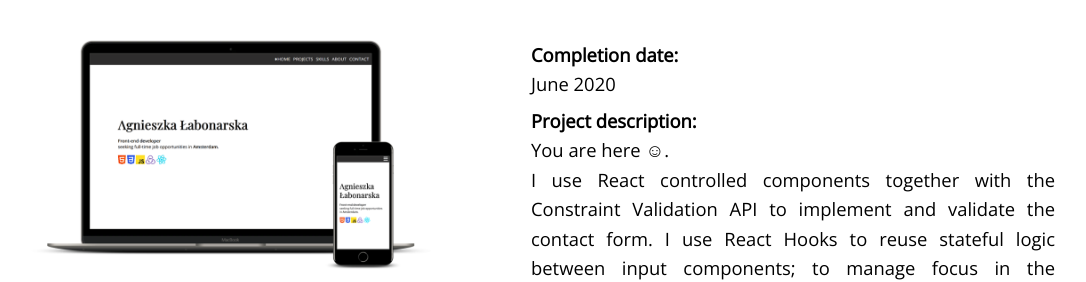
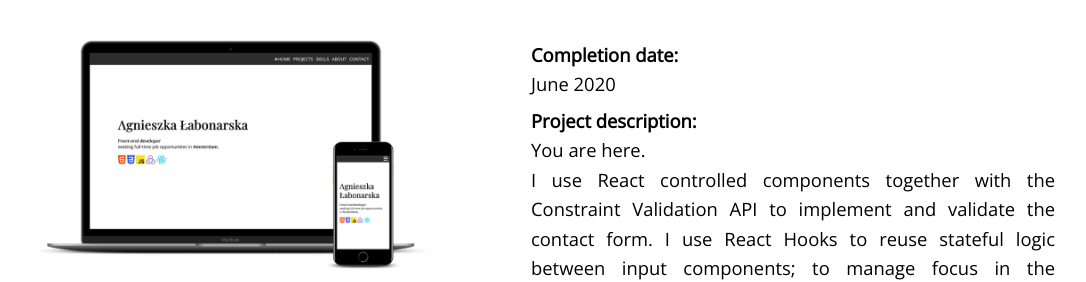
Before and after one commit to aga87/my-portfolio, a React (Create React App) app: page / in a window 1280 px wide. Shown: the part 2760-3042 px from the top of the page, without its empty margins (97-1183 px from the left). Built offline with nearby package versions, Linux system fonts and the light colour scheme.

Commit message:
final version

```diff
--- a/public/index.html
+++ b/public/index.html
@@ -6,15 +6,16 @@
 
     <!-- Responsive -->
     <meta name="viewport" content="width=device-width, initial-scale=1" />
-    <!-- <meta http-equiv="X-UA-Compatible" content="ie=edge" /> -->
 
-    <!-- todo: SEO, authors, descr, tags pl letter -->
+    <!-- SEO -->
     <meta name="author" content="Agnieszka Labonarska" />
-
-    <!-- fixme: text -->
     <meta
       name="description"
       content="Portfolio of Agnieszka Labonarska - extremely motivated, self-taught front-end developer looking for a Junior Developer position in the Amsterdam area. Particularly enjoying working with React and Redux."
+    />
+    <meta
+      name="keywords"
+      content="labonarska, łabonarska, front-end developer, portfolio, web developer, react"
     />
 
     <link rel="apple-touch-icon" href="%PUBLIC_URL%/logo192.png" />
@@ -28,7 +29,6 @@
       href="https://fonts.googleapis.com/css?family=Open+Sans|Playfair+Display&display=swap"
       rel="stylesheet"
     />
-    <!-- fixme: pl letter? -->
     <title>A. Labonarska - Front-End Developer</title>
   </head>
   <body>
--- a/src/App.js
+++ b/src/App.js
@@ -7,12 +7,6 @@ import Skills from './Components/Skills';
 import About from './Components/About';
 import Contact from './Components/Contact';
 import Footer from './Components/Footer';
-
-// fixme: wai aria success msg test!!
-// fixme: html head
-// todo: npm run build
-// fixme: test on mobile/ tablet
-// fixme: test all project links on doms tablet?
 
 function App() {
   const navLinks = ['home', 'projects', 'skills', 'about', 'contact'];
--- a/src/Components/Projects.jsx
+++ b/src/Components/Projects.jsx
@@ -122,7 +122,7 @@ function Projects() {
             />,
           ]}
         >
-          <p>You are here &#9786;. </p>
+          <p>You are here. </p>
           <p>
             I use React controlled components together with the Constraint
             Validation API to implement and validate the contact form. I use
```
Also changed, not shown: 8 other files (tests, documents, lock files or other folders).
